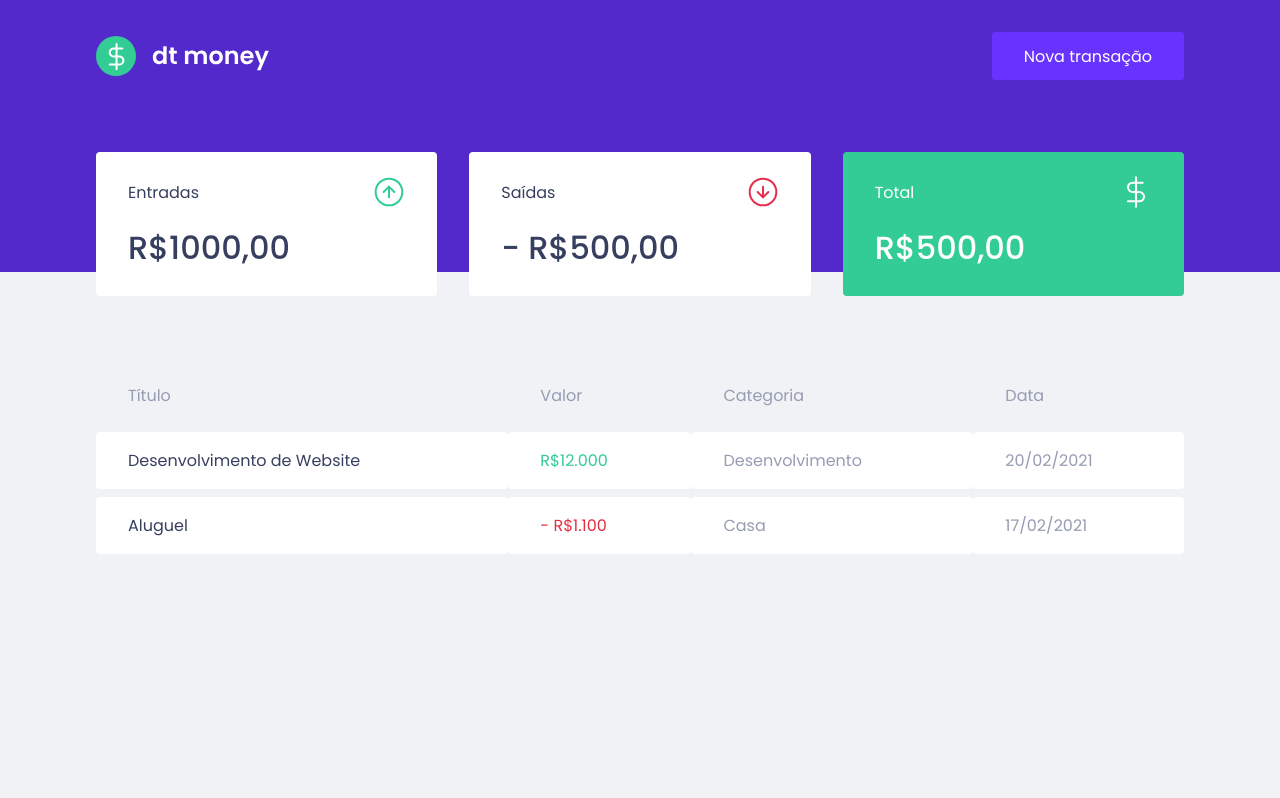
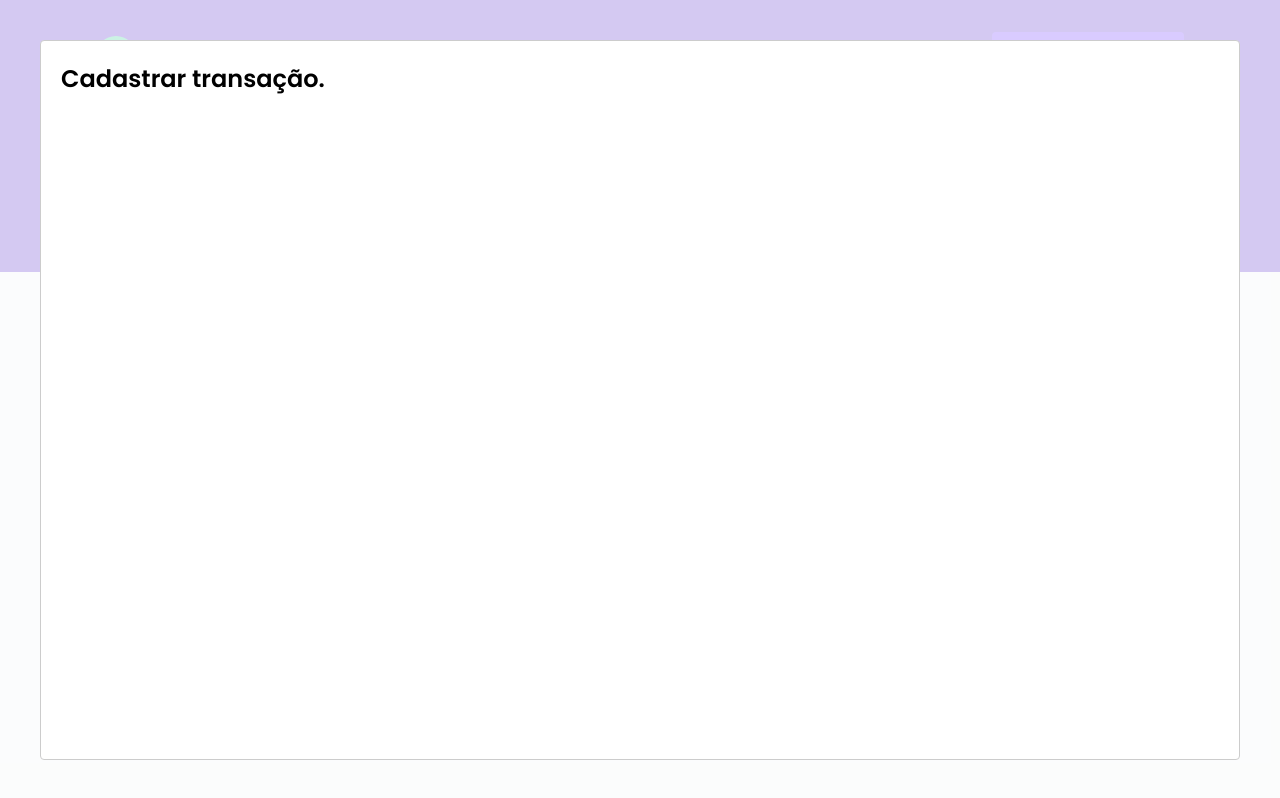
Before and after one commit to michelwene/DtMoney, a React (Create React App) app: page / in a window 1280 px wide. Both pictures are taken after a click on the button "Nova transação". Built offline with nearby package versions, Linux system fonts and the light colour scheme; no server answers; what miragejs would draw is missing.

Commit message:
create Modal NewTranactions

```diff
--- a/package.json
+++ b/package.json
@@ -7,6 +7,7 @@
     "miragejs": "^0.1.43",
     "react": "^17.0.2",
     "react-dom": "^17.0.2",
+    "react-modal": "^3.14.4",
     "react-scripts": "5.0.0",
     "styled-components": "^5.3.3",
     "web-vitals": "^2.1.0"
@@ -19,6 +20,7 @@
     "@types/node": "^16.7.13",
     "@types/react": "^17.0.20",
     "@types/react-dom": "^17.0.9",
+    "@types/react-modal": "^3.13.1",
     "@types/styled-components": "^5.1.24",
     "typescript": "^4.4.2"
   },
--- a/src/App.tsx
+++ b/src/App.tsx
@@ -1,12 +1,32 @@
+import { useState } from "react";
+import Modal from "react-modal";
 import { Dashboard } from "./components/Dashboard";
 import { Header } from "./components/Header";
 import { GlobalStyle } from "./styles/global";
 
+Modal.setAppElement("#root");
+
 export function App() {
+  const [isNewTransactionModalOpen, setIsNewTransactionModalOpen] =
+    useState(false);
+
+  function handleOpenNewTransactionModal() {
+    setIsNewTransactionModalOpen(true);
+  }
+
+  function handleCloseNewTransactionModal() {
+    setIsNewTransactionModalOpen(false);
+  }
   return (
     <>
-      <Header />
+      <Header onOpenNewTransactionModal={handleOpenNewTransactionModal} />
       <Dashboard />
+      <Modal
+        isOpen={isNewTransactionModalOpen}
+        onRequestClose={handleCloseNewTransactionModal}
+      >
+        <h2>Cadastrar transação.</h2>
+      </Modal>
       <GlobalStyle />
     </>
   );
--- a/src/components/Header/index.tsx
+++ b/src/components/Header/index.tsx
@@ -1,12 +1,20 @@
+import { useState } from "react";
+import Modal from "react-modal";
 import logoImg from "../../assets/logo.svg";
 import { Container, Content } from "./styles";
 
-export function Header() {
+interface HeaderProps {
+  onOpenNewTransactionModal: () => void;
+}
+
+export function Header({ onOpenNewTransactionModal }: HeaderProps) {
   return (
     <Container>
       <Content>
         <img src={logoImg} alt="dt money" />
-        <button type="button">Nova transação</button>
+        <button type="button" onClick={onOpenNewTransactionModal}>
+          Nova transação
+        </button>
       </Content>
     </Container>
   );
```
Also changed, not shown: 1 other file (tests, documents, lock files or other folders).
